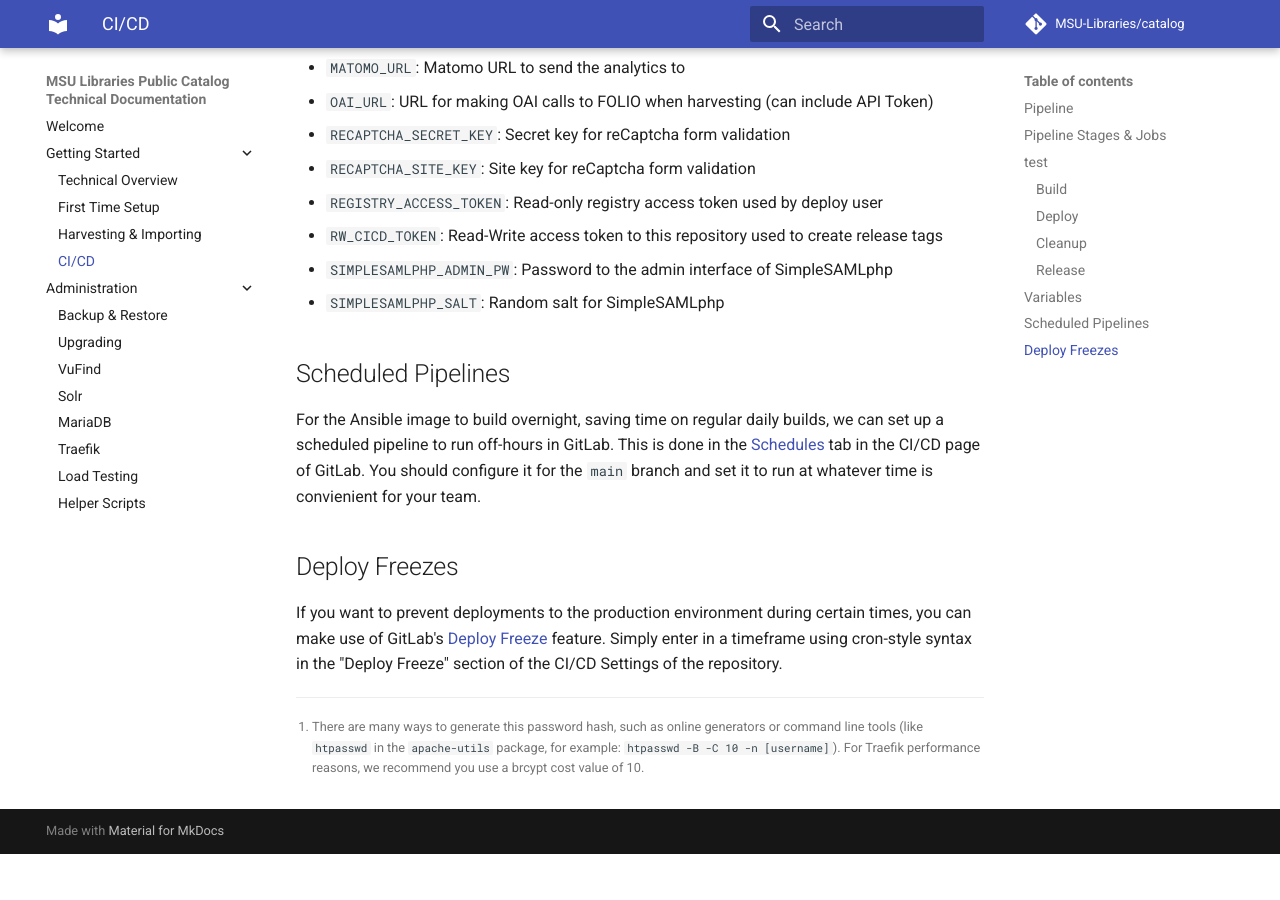
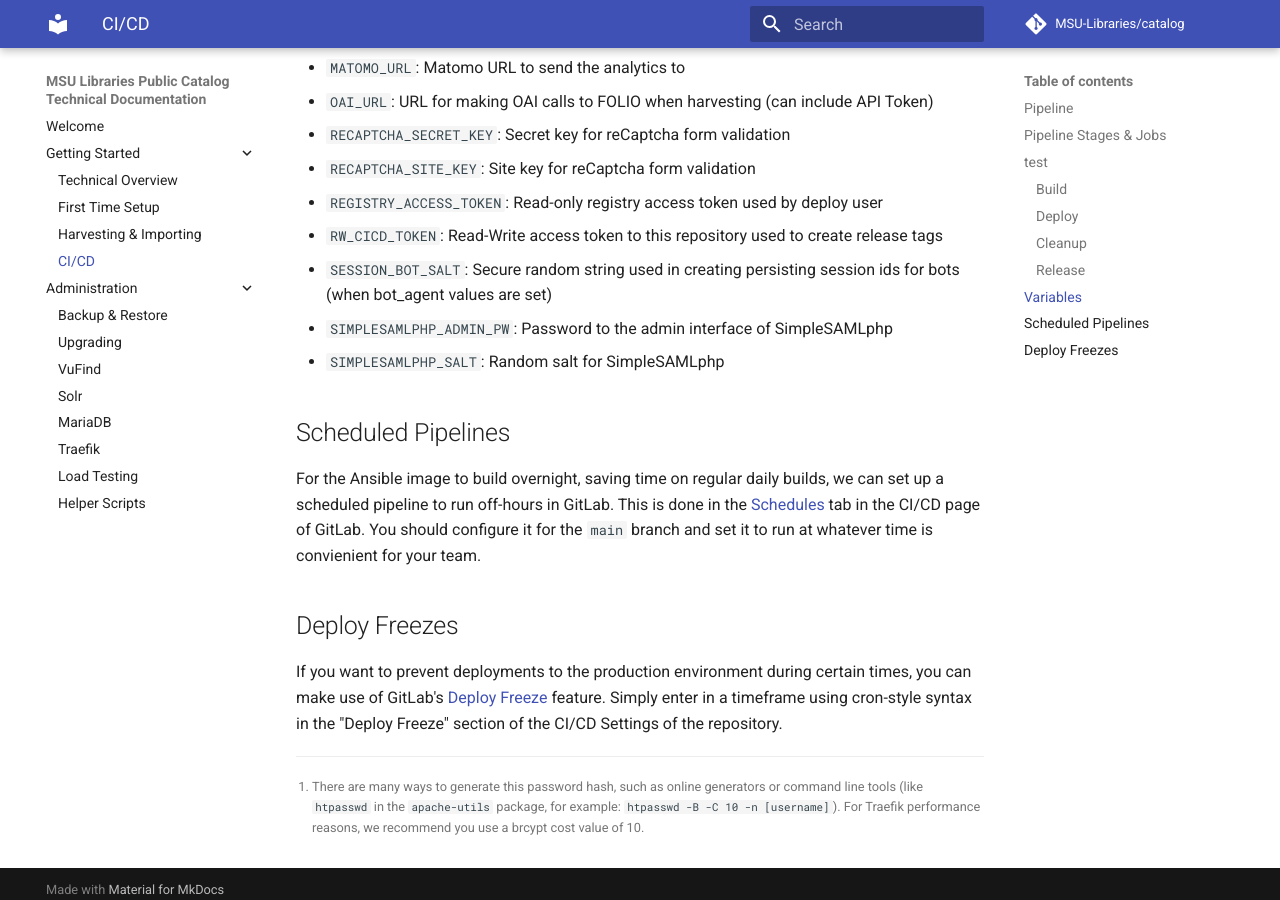
Before and after one commit to MSU-Libraries/catalog, an MkDocs documentation site: the page built from docs/CICD.md, in a window 1280 px wide and 900 px high, scrolled down 3944 px. Built offline with MkDocs 1.6.1 and Material for MkDocs 9.7.7, drawn with Linux system fonts in a browser that asks for light colours; comment, search, counter and statistics services are not loaded; before the commit the page ends 4798 px from its top, so only the background shows below that.

Commit message:
PC-984 Add SESSION_BOT_SALT into deployment

```diff
--- a/docs/CICD.md
+++ b/docs/CICD.md
@@ -142,6 +142,7 @@ resources such as Solr and the Traefik dashboard
 * `RECAPTCHA_SITE_KEY`: Site key for reCaptcha form validation
 * `REGISTRY_ACCESS_TOKEN`: Read-only registry access token used by deploy user
 * `RW_CICD_TOKEN`: Read-Write access token to this repository used to create release tags
+* `SESSION_BOT_SALT`: Secure random string used in creating persisting session ids for bots (when bot_agent values are set)
 * `SIMPLESAMLPHP_ADMIN_PW`: Password to the admin interface of SimpleSAMLphp
 * `SIMPLESAMLPHP_SALT`: Random salt for SimpleSAMLphp
 
```
Also changed, not shown: 3 other files.
